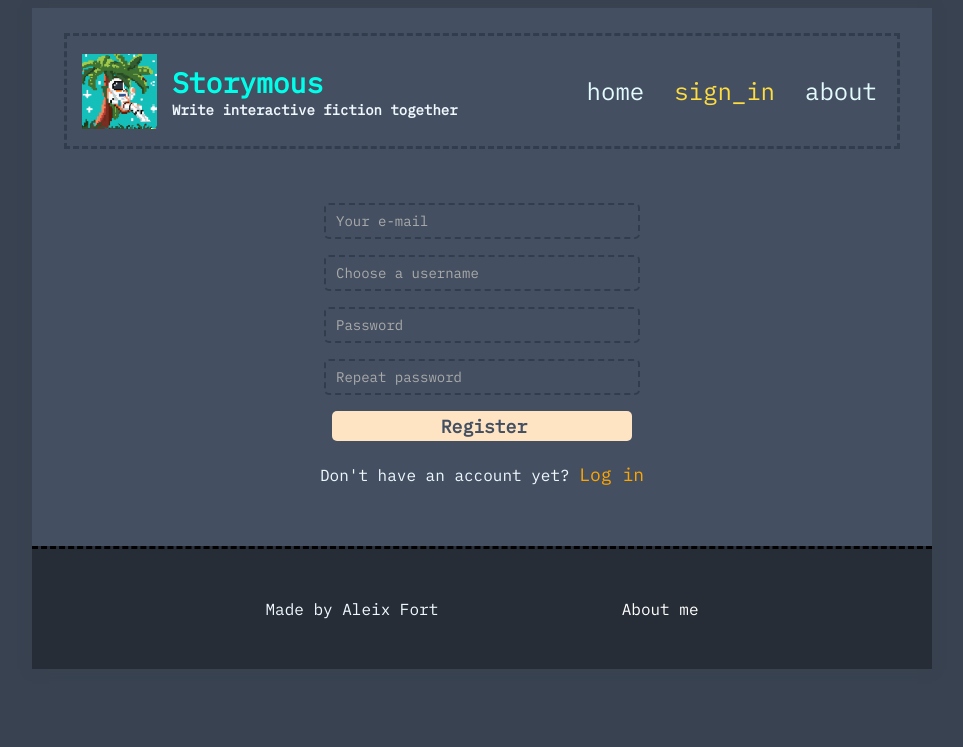
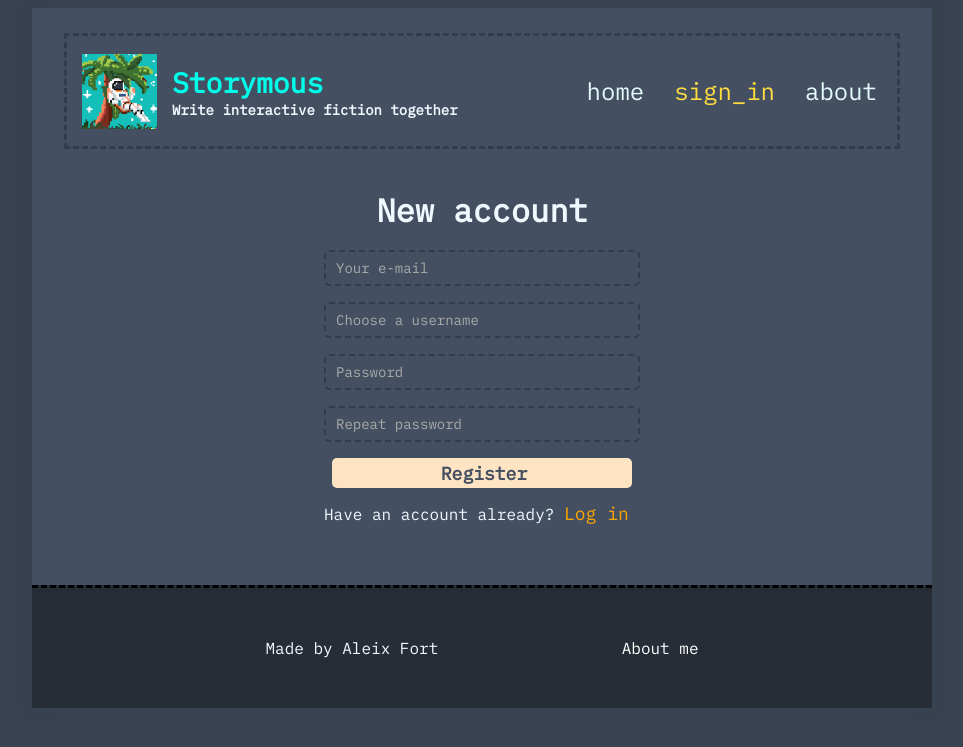
Before and after one commit to aleixfortm/storymous-old, a Flask app: page /register in a window 1280 px wide. Shown: the top 747 px of the page, without its empty margins (158-1121 px from the left). Run offline with Flask 2, Linux system fonts and the light colour scheme; parts of the project's set-up code (start-up, migrations or seed data) failed here and were passed over; some libraries are stand-ins or nearby versions.

Commit message:
Added styles and handled error messages

```diff
--- a/blueprints/auth.py
+++ b/blueprints/auth.py
@@ -115,8 +115,6 @@ class UpdateUserForm(FlaskForm):
 def login():
 
     message = None
-    print(db)
-    print(db.find_one())
     if current_user.is_authenticated:
         print("Already logged, sending back home")
         return redirect(url_for("home"))
@@ -129,7 +127,7 @@ def login():
 
         # if user not found, reset
         if not user_data:
-            message = "That email or username does not exist"
+            message = "Incorrect email or username"
             return render_template("login.html", form=form, message=message)
 
         user_object = User(email=user_data["email"],
@@ -143,7 +141,8 @@ def login():
 
             return redirect(url_for("home"))
 
-        message = "Username or password are not correct"
+        message = "Incorrect username or password"
+        return render_template("login.html", form=form, message=message)
 
     return render_template("login.html", form=form, message=message)
 
@@ -172,14 +171,16 @@ def register():
 
     if form.validate_on_submit():
 
-        if not form.check_email() or not form.check_username(): # proceeds if user or email do not exist
+        if form.check_email(form.email) is not None and form.check_username(form.username) is not None: # proceeds if user or email do not exist
             form.save_user_to_db()
 
             print("Registered successfully!")
             message = "Thanks for registering!"
             return redirect(url_for("auth.login"))
 
+        message = "Email already taken"
     return render_template("register.html", form=form, message=message)
+
 
 @login_required
 @auth_bp.route("/user")
@@ -189,5 +190,6 @@ def user():
 
     return render_template("profile.html")
 
-# import at the end to avoid circular imports
+
+# import from main file at the end to avoid circular imports
 from main import db
--- a/static/styles.css
+++ b/static/styles.css
@@ -360,7 +360,7 @@ input:focus, select:focus, textarea:focus, button:focus {
 }
 
 .register-form__box {
-    padding-bottom: 10px;
+    padding-bottom: 2px;
 }
 
 .register-form__login-url {
@@ -378,17 +378,58 @@ input:focus, select:focus, textarea:focus, button:focus {
 }
 
 .login-form__box {
-    padding-bottom: 10px;
+    padding-bottom: 2px;
+}
+
+.login-form__title-container {
+    display: flex;
+    justify-content: center;
+    margin-bottom: 15px;
+}
+
+.login-form__title {
+    text-align: center;
+    font-size: xx-large;
+    font-weight: bold;
+    cursor: default;
+}
+
+.login-form__register {
+    display: flex;
+    justify-content: space-evenly;
+    align-items: center;
 }
 
 .login-form__register-url {
     text-decoration: none;
     font-size: large;
     color: orange;
+
 }
 
 .login-form__register-url:hover {
     color: rgb(168, 109, 0);
+}
+
+.login-form__error-container {
+    display: flex;
+    justify-content: center;
+}
+
+.login-form__spacer {
+    padding: 5px;
+}
+
+.login-form__error-message {
+    padding: 5px;
+    background-color: red;
+    border-radius: 5px;
+    color: #ffffff;
+    margin: 10px auto 0 auto;
+    font-weight: bold;
+    text-align: center;
+    box-shadow: 0 0 10px 0 #323b47;
+    cursor: default;
 }
 
 label[for="email"] {
--- a/templates/register.html
+++ b/templates/register.html
@@ -8,6 +8,18 @@
     </header>
     <main class="main">
         <div class="register-form">
+            <div class="login-form__title-container">
+                <span class="login-form__title">New account</span>
+            </div>
+
+            {% if message %}
+            <div class="login-form__error-container">
+                <div class="login-form__error-message">
+                    {{ message }}
+                </div>
+            </div>
+            {% endif %}
+
             <form method="POST" action="{{ url_for('auth.register') }}" class="register-form__box">
                 {{form.hidden_tag()}}
                 {{form.email (placeholder="Your e-mail")}}
@@ -17,7 +29,7 @@
                 {{form.submit()}}
             </form>
             <div class="register-form__login">
-                Don't have an account yet? <a href=" {{url_for('auth.login') }}" class="register-form__login-url">Log in</a>
+                Have an account already? <a href=" {{url_for('auth.login') }}" class="register-form__login-url">Log in</a>
             </div>
         </div>
     </main>
```
Also changed, not shown: templates/login.html (+19 -1 lines).
